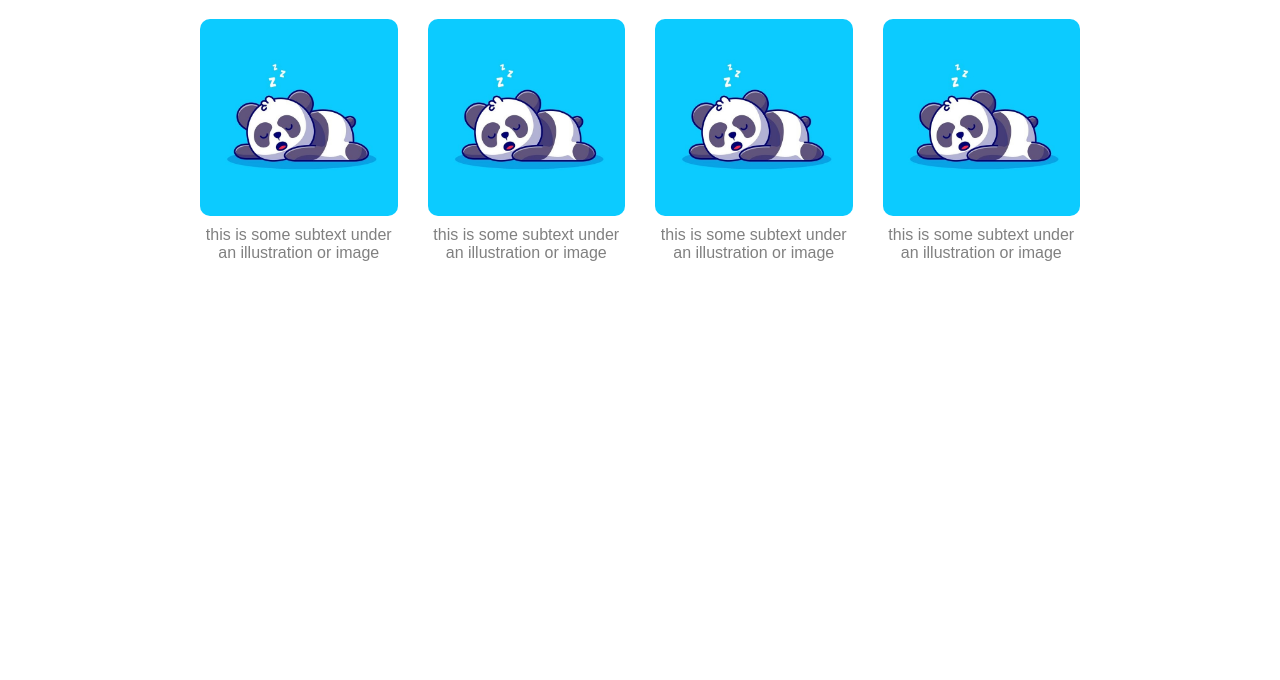
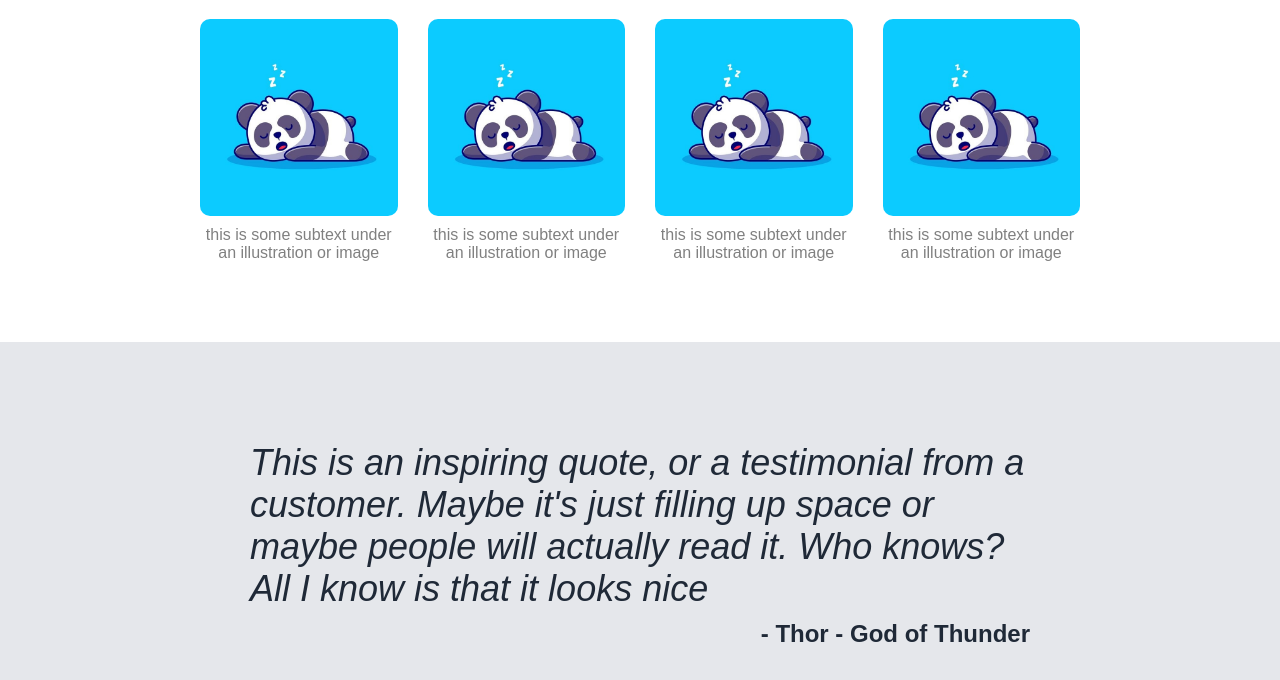
Before and after one commit to zadnap/odin-landing-page, a plain HTML site: page index.html in a window 1280 px wide. Shown: the part 589-1269 px from the top of the page. Before the commit the page ends 931 px from the top, so only its background shows below. Drawn offline with Linux system fonts and the light colour scheme.

Commit message:
Finish quote section

```diff
--- a/index.html
+++ b/index.html
@@ -44,5 +44,9 @@
             </li>
         </ul>
     </section>
+    <section class="quote">
+        <em>This is an inspiring quote, or a testimonial from a customer. Maybe it's just filling up space or maybe people will actually read it. Who knows? All I know is that it looks nice</em>
+        <strong>- Thor - God of Thunder</strong>
+    </section>
 </body>
 </html>
--- a/style.css
+++ b/style.css
@@ -109,3 +109,21 @@ header a {
     width: 100%;
     border-radius: 10px;
 }
+
+/* Quote */
+.quote {
+    background-color: #E5E7EB;
+    padding: 100px 250px;
+    display: flex;
+    flex-direction: column;
+    gap: 10px;
+    color: #1F2937;
+}
+.quote em {
+    font-size: 36px;
+    font-weight: 100;
+}
+.quote strong {
+    font-size: 24px;
+    align-self: self-end;
+}
```
